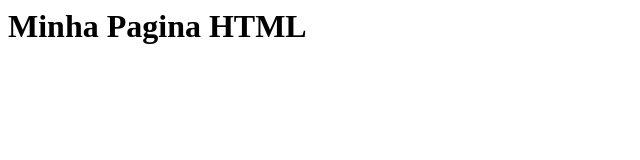
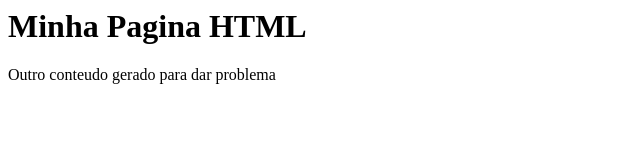
Before and after one commit to paulakrosa/gama-no-github, a plain HTML site: page index.html in a window 1280 px wide. Shown: the whole page, without its empty margins (0-640 px from the left). Drawn offline with Linux system fonts and the light colour scheme.

Commit message:
outro commit, desta vez em main

```diff
--- a/index.html
+++ b/index.html
@@ -1,5 +1,6 @@
 <html>
     <body>
         <h1>Minha Pagina HTML</h1>
+        <p>Outro conteudo gerado para dar problema</p>
     </body>
 <html>
```
